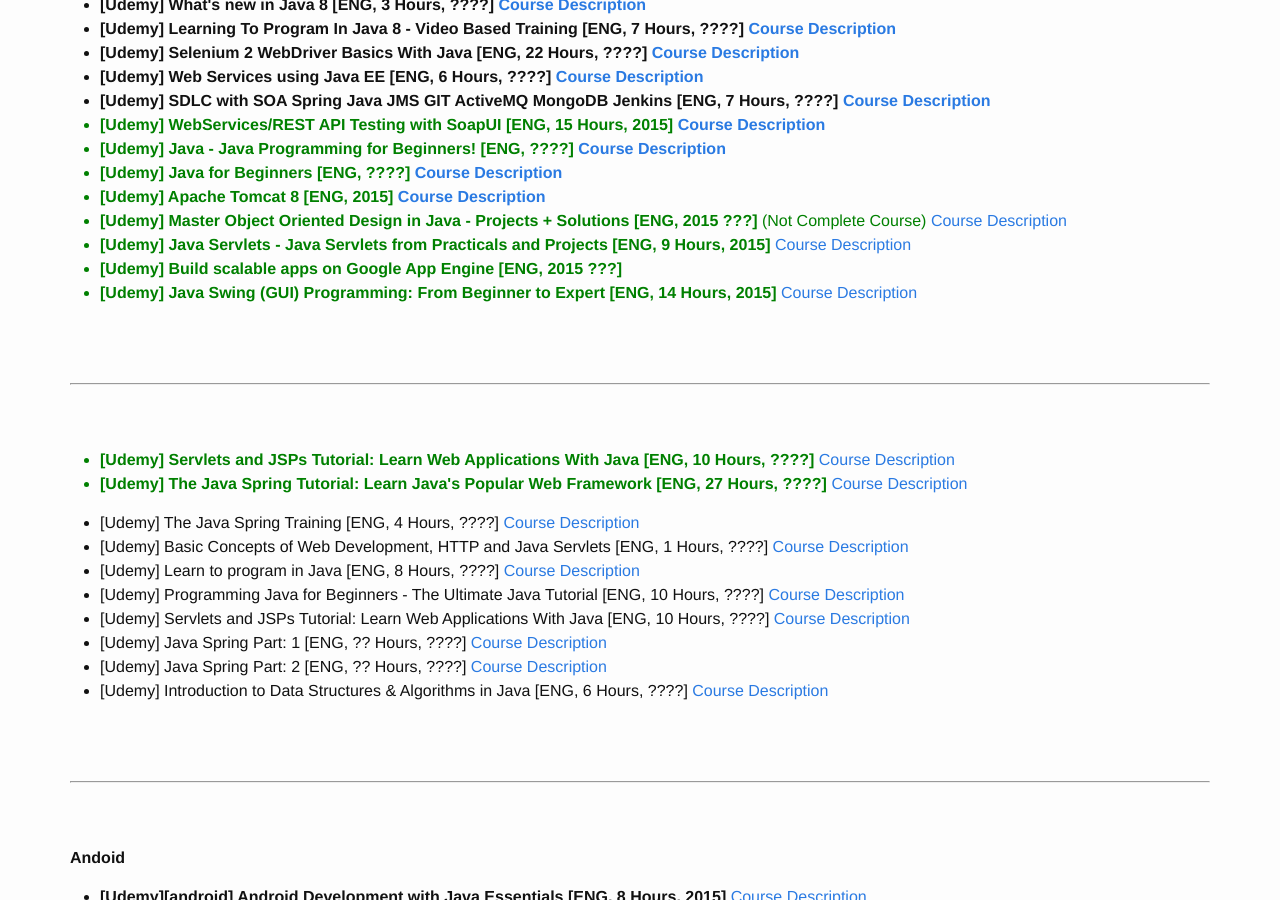
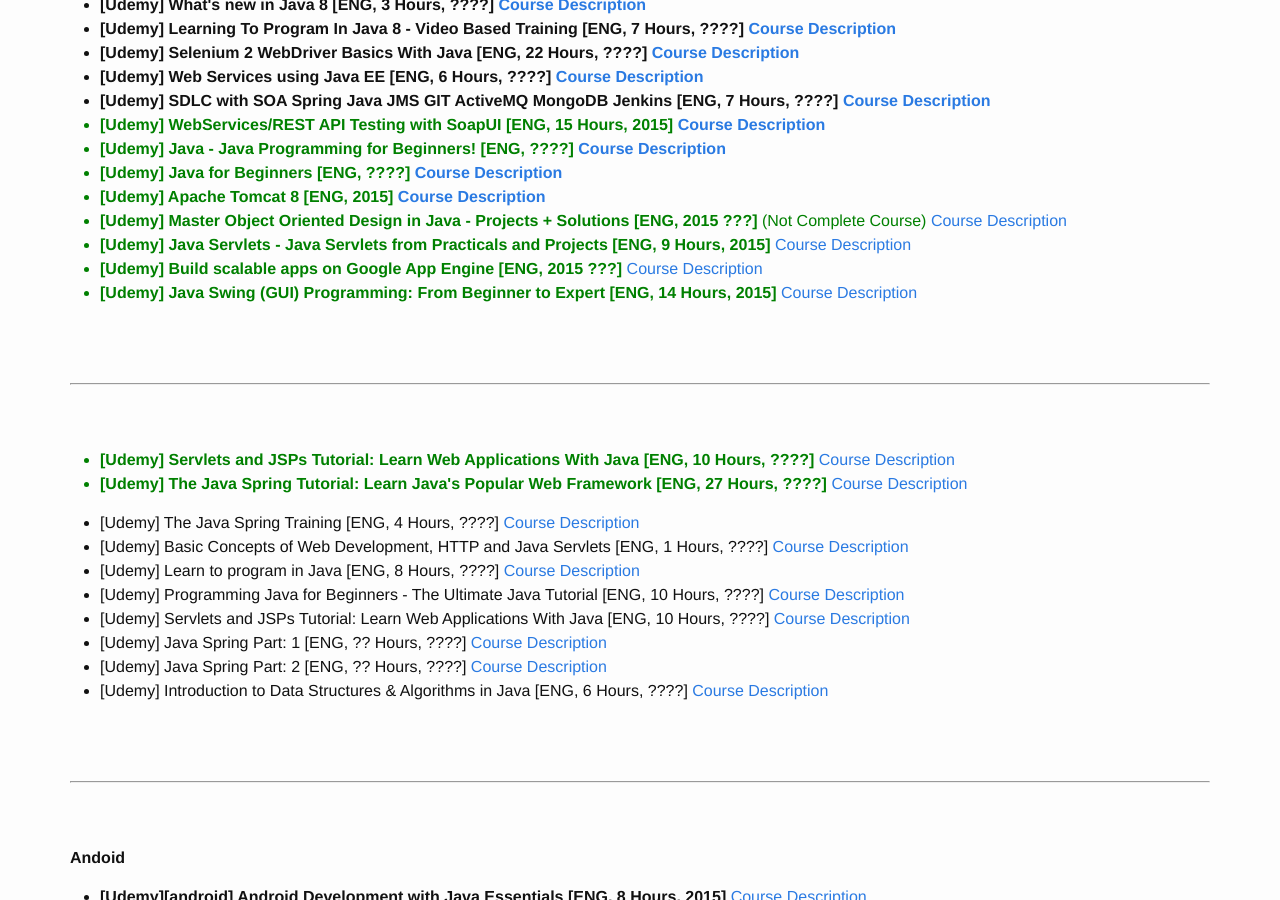
Before and after one commit to webmakaka/javadev.org, a Jekyll site: the page built from website/library/collections/video/paid/udemy.md, in a window 1280 px wide and 900 px high, scrolled down 993 px. Built offline with Jekyll 4.4.1, drawn with Linux system fonts in a browser that asks for light colours.

Commit message:
Update udemy.md

```diff
--- a/website/library/collections/video/paid/udemy.md
+++ b/website/library/collections/video/paid/udemy.md
@@ -56,7 +56,7 @@
 <li style="color:green"><strong>[Udemy] Master Object Oriented Design in Java - Projects + Solutions [ENG, 2015 ???] </strong>  (Not Complete Course) <a href="https://www.udemy.com/mastering-object-oriented-design-in-java/">Course Description</a></li>
 
 <li style="color:green"><strong>[Udemy] Java Servlets - Java Servlets from Practicals and Projects [ENG, 9 Hours, 2015] </strong><a href="https://www.udemy.com/java-servlets/">Course Description</a></li>
-<li style="color:green"><strong>[Udemy] Build scalable apps on Google App Engine [ENG, 2015 ???] </strong></li>
+<li style="color:green"><strong>[Udemy] Build scalable apps on Google App Engine [ENG, 2015 ???]</strong> <a href="https://www.udemy.com/build-scalable-apps-on-google-app-engine/">Course Description</a></li>
 <li style="color:green"><strong>[Udemy] Java Swing (GUI) Programming: From Beginner to Expert [ENG, 14 Hours, 2015] </strong><a href="https://www.udemy.com/java-swing-complete/">Course Description</a></li>
 </ul>
 
```
